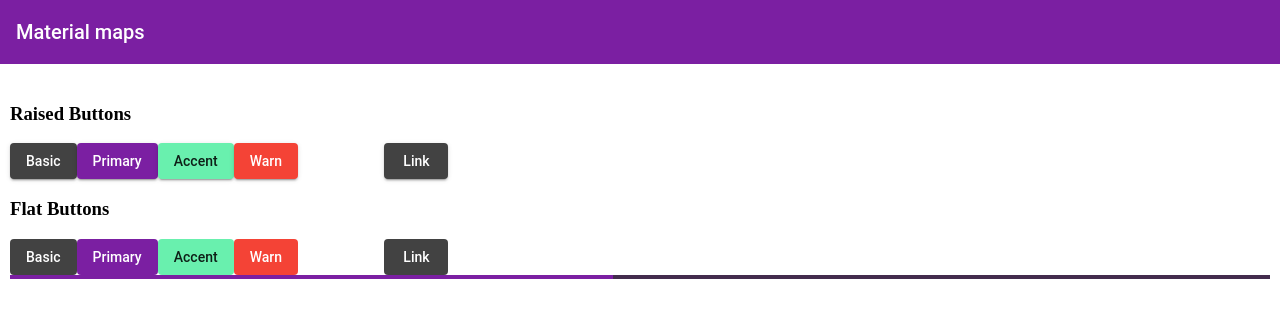
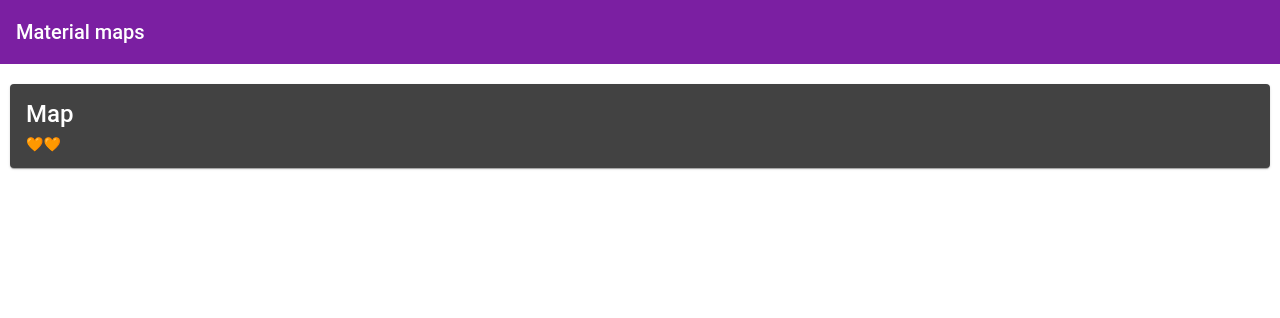
Before and after one commit to reymon359/material-maps, an Angular app: page / in a window 1280 px wide. Shown: the top 318 px of the page. Built offline with nearby package versions, Linux system fonts and the light colour scheme.

Commit message:
map component created

```diff
--- a/src/app/app.component.html
+++ b/src/app/app.component.html
@@ -3,23 +3,5 @@
 </mat-toolbar>
 
 <div class="main-container">
-    <h3>Raised Buttons</h3>
-    <div class="example-button-row">
-        <button mat-raised-button>Basic</button>
-        <button mat-raised-button color="primary">Primary</button>
-        <button mat-raised-button color="accent">Accent</button>
-        <button mat-raised-button color="warn">Warn</button>
-        <button mat-raised-button disabled>Disabled</button>
-        <a mat-raised-button routerLink=".">Link</a>
-    </div>
-    <h3>Flat Buttons</h3>
-    <div class="example-button-row">
-        <button mat-flat-button>Basic</button>
-        <button mat-flat-button color="primary">Primary</button>
-        <button mat-flat-button color="accent">Accent</button>
-        <button mat-flat-button color="warn">Warn</button>
-        <button mat-flat-button disabled>Disabled</button>
-        <a mat-flat-button routerLink=".">Link</a>
-    </div>
-    <mat-progress-bar mode="query"></mat-progress-bar>
+    <app-map></app-map>
 </div>
--- /dev/null
+++ b/src/app/components/map/map.component.html
@@ -0,0 +1,4 @@
+<mat-card>
+    <mat-card-title>Map</mat-card-title>
+    <mat-card-content>🧡🧡</mat-card-content>
+</mat-card>
--- /dev/null
+++ b/src/app/components/map/map.component.ts
@@ -0,0 +1,15 @@
+import { Component, OnInit } from '@angular/core';
+
+@Component({
+  selector: 'app-map',
+  templateUrl: './map.component.html',
+  styleUrls: ['./map.component.css']
+})
+export class MapComponent implements OnInit {
+
+  constructor() { }
+
+  ngOnInit() {
+  }
+
+}
```
Also changed, not shown: src/app/app.module.ts (+7 -1 lines), src/app/material.module.ts (+6 -3 lines), src/app/components/map/map.component.css (added).
